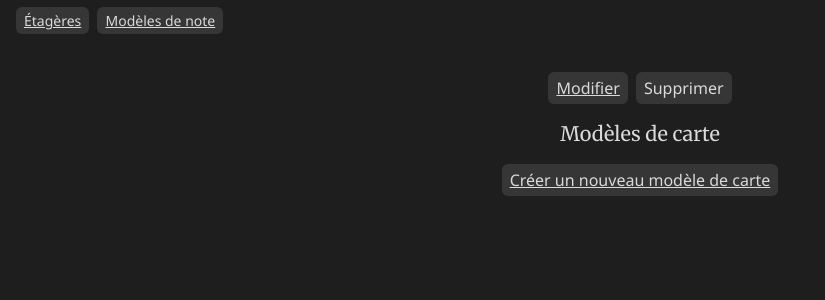
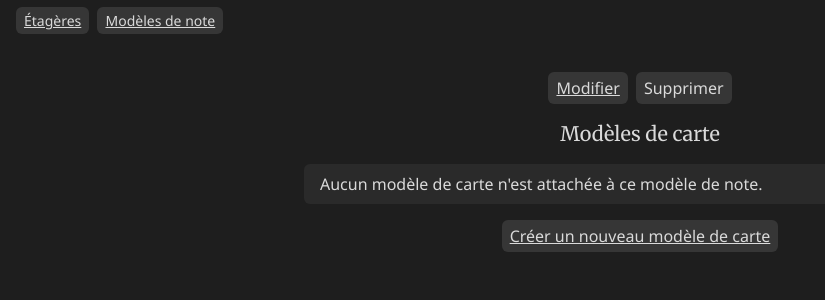
Before and after one commit to noahboos/memoria, a SvelteKit app: page /note_templates/1 in a window 1280 px wide. Shown: the top 300 px of the page, without its empty margins (0-825 px from the left). Built offline with nearby package versions, Linux system fonts and the light colour scheme.

Commit message:
Feature - Added a message to the note template's read-one view, in case no card templates are bound to it.

```diff
--- a/src/routes/note_templates/[id]/+page.svelte
+++ b/src/routes/note_templates/[id]/+page.svelte
@@ -46,9 +46,15 @@
         >Supprimer</button>
     </div>
     <p class="font-serif text-xl text-center">Modèles de carte</p>
-    {#each card_templates as card_template}
-        <ListElement card_template={card_template} onDelete={() => InteractedCardTemplateStore.displayDeleteModal(card_template.id ?? 0)} />
-    {/each}
+    {#if card_templates.length > 0}
+        {#each card_templates as card_template}
+            <ListElement card_template={card_template} onDelete={() => InteractedCardTemplateStore.displayDeleteModal(card_template.id ?? 0)} />
+        {/each}
+    {:else}
+        <article class="flex flex-row justify-between py-2 px-4 bg-base-25 w-2xl mx-auto rounded-md relative">
+            <p>Aucun modèle de carte n'est attachée à ce modèle de note.</p>
+        </article>
+    {/if}
     <a
         class="block w-fit mx-auto bg-base-30 px-2 py-1 underline rounded-md hover:bg-primary-200 hover:text-base-00"
         href={"/card_templates/save/0?note_template_id=" + id}
```
